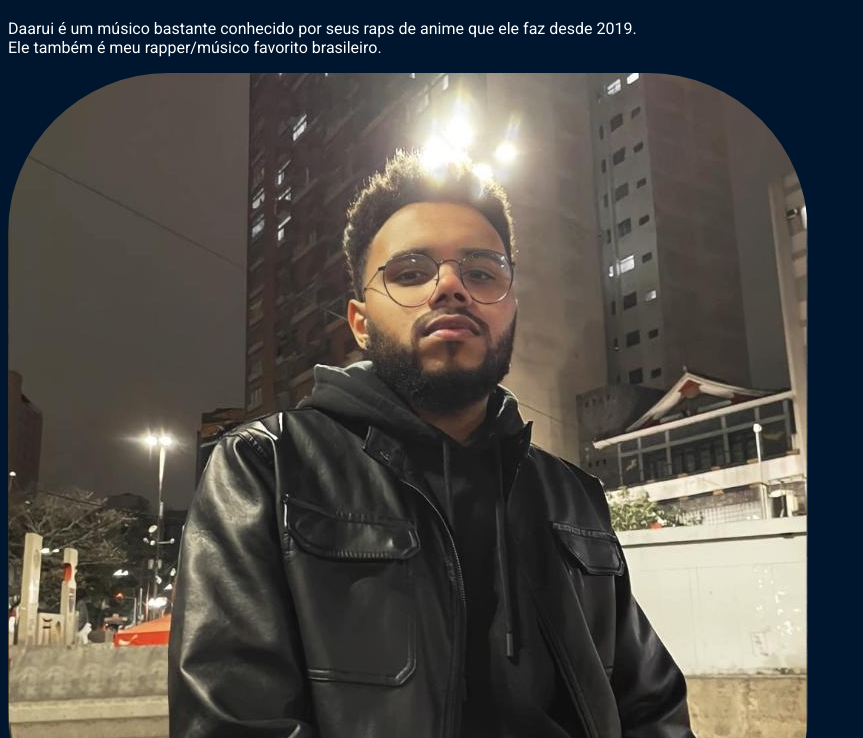
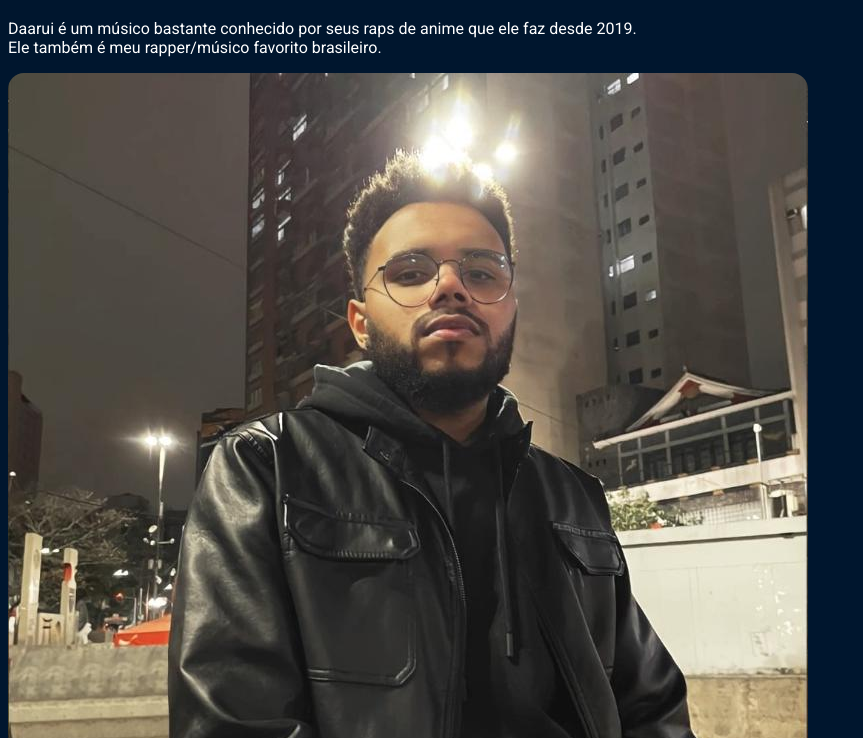
Before and after one commit to LucasTQ7/Matem-tica-2---3-D, a plain HTML site: page index.html in a window 1280 px wide. Shown: the part 62-800 px from the top of the page, without its empty margins (0-863 px from the left). Drawn offline with Linux system fonts and the light colour scheme; files that its build step writes are made by us from their sources.

Commit message:
eeeeeeeeeeeeeeeeeeeeee

```diff
--- a/U2_2T/style.css
+++ b/U2_2T/style.css
@@ -21,7 +21,7 @@ body {
 }
 
 img {
-      border-radius: 20%;
+      border-radius: 2%;
 }
 .titulo-principal {
     font-family: var(--roboto-mono);
```
